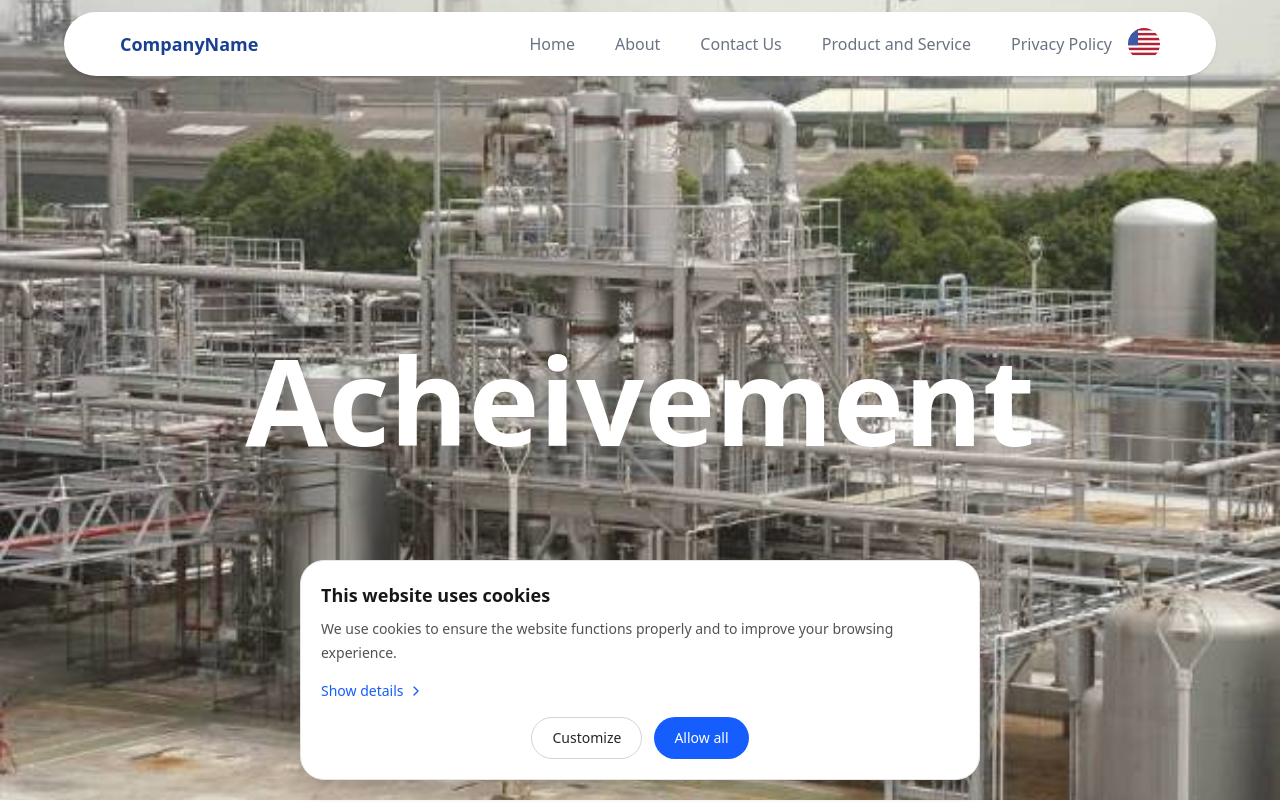
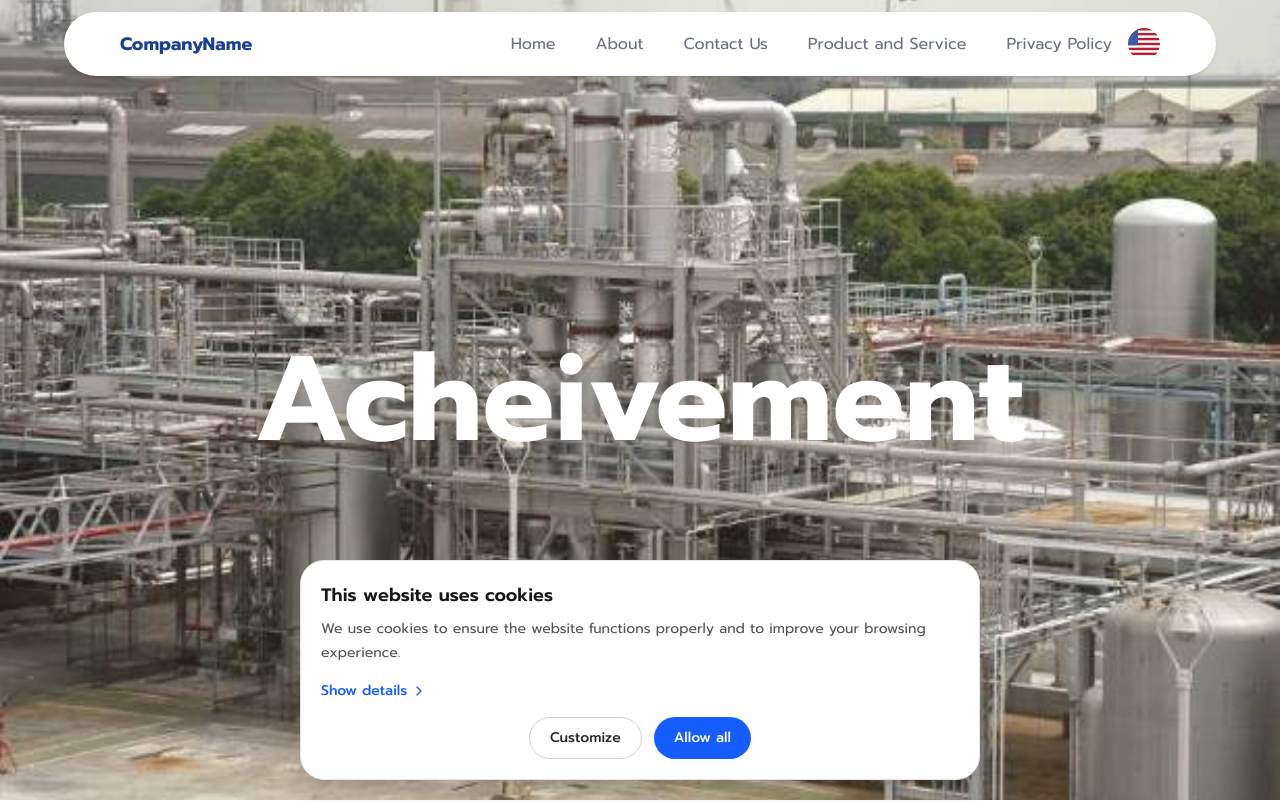
Before and after one commit to BoonchuayR/sekisuiplant_website, a Next.js app: page /en/acheivements in a window 1280 px wide. Shown: the top 802 px of the page. Built offline with nearby package versions, Linux system fonts and the light colour scheme.

Commit message:
flook | add font prompt

```diff
--- a/src/app/globals.css
+++ b/src/app/globals.css
@@ -10,8 +10,6 @@
   --color-background: var(--background);
   --color-foreground: var(--foreground);
   --color-mainBlue: var(--mainBlue);
-  --font-sans: var(--font-geist-sans);
-  --font-mono: var(--font-geist-mono);
 }
 
 /* @media (prefers-color-scheme: dark) {
--- a/src/app/layout.tsx
+++ b/src/app/layout.tsx
@@ -1,16 +1,11 @@
 import type { Metadata } from "next";
-import { Geist, Geist_Mono } from "next/font/google";
+import { Prompt } from 'next/font/google'
 import "./globals.css";
 
-const geistSans = Geist({
-  variable: "--font-geist-sans",
-  subsets: ["latin"],
-});
-
-const geistMono = Geist_Mono({
-  variable: "--font-geist-mono",
-  subsets: ["latin"],
-});
+const prompt = Prompt({
+  subsets: ['latin', 'thai'],
+  weight: ['300', '400', '500', '600', '700'],
+})
 
 export const metadata: Metadata = {
   title: "Create Next App",
@@ -22,7 +17,7 @@ export default function RootLayout({ children }: Readonly<{ children: React.Reac
 
   return (
     <html lang={locale}>
-      <body className={`${geistSans.variable} ${geistMono.variable} antialiased`}>
+      <body className={`${prompt.className} font-normal antialiased`}>
         {children}
       </body>
     </html>
```
